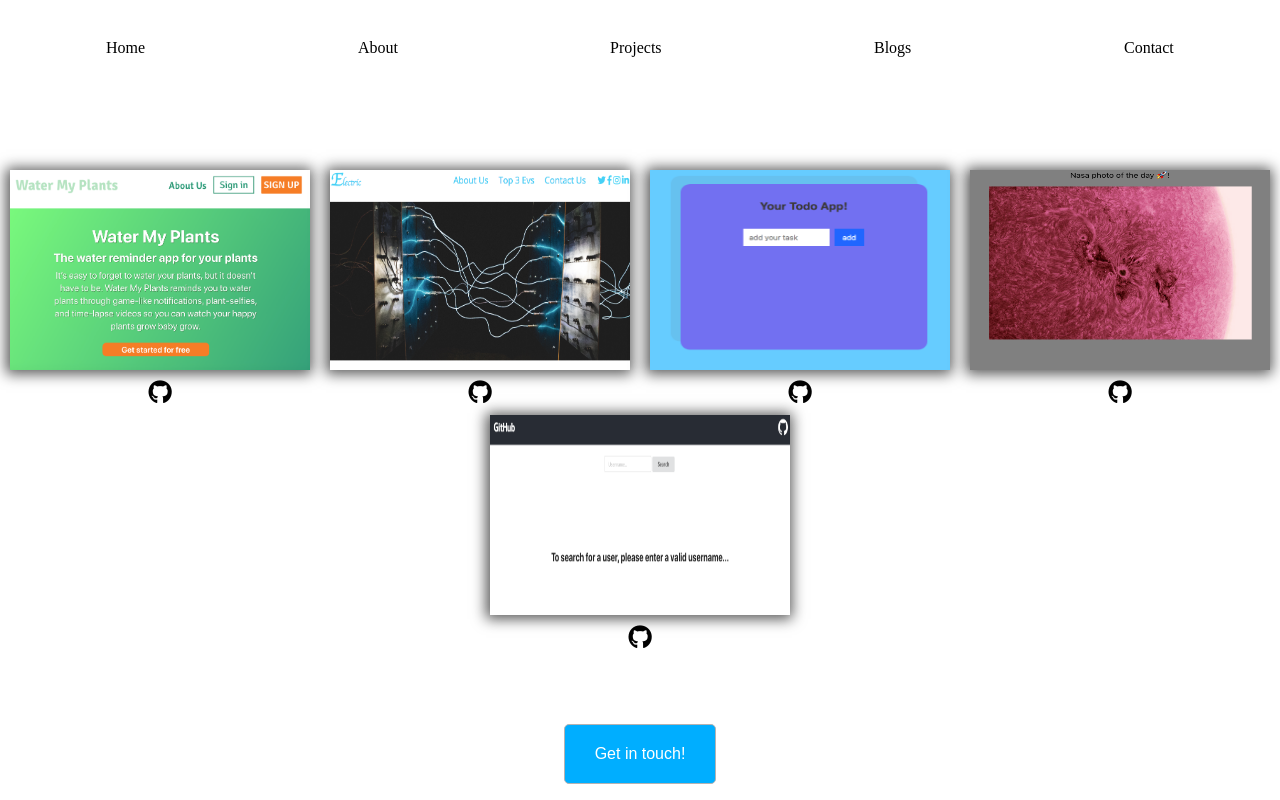
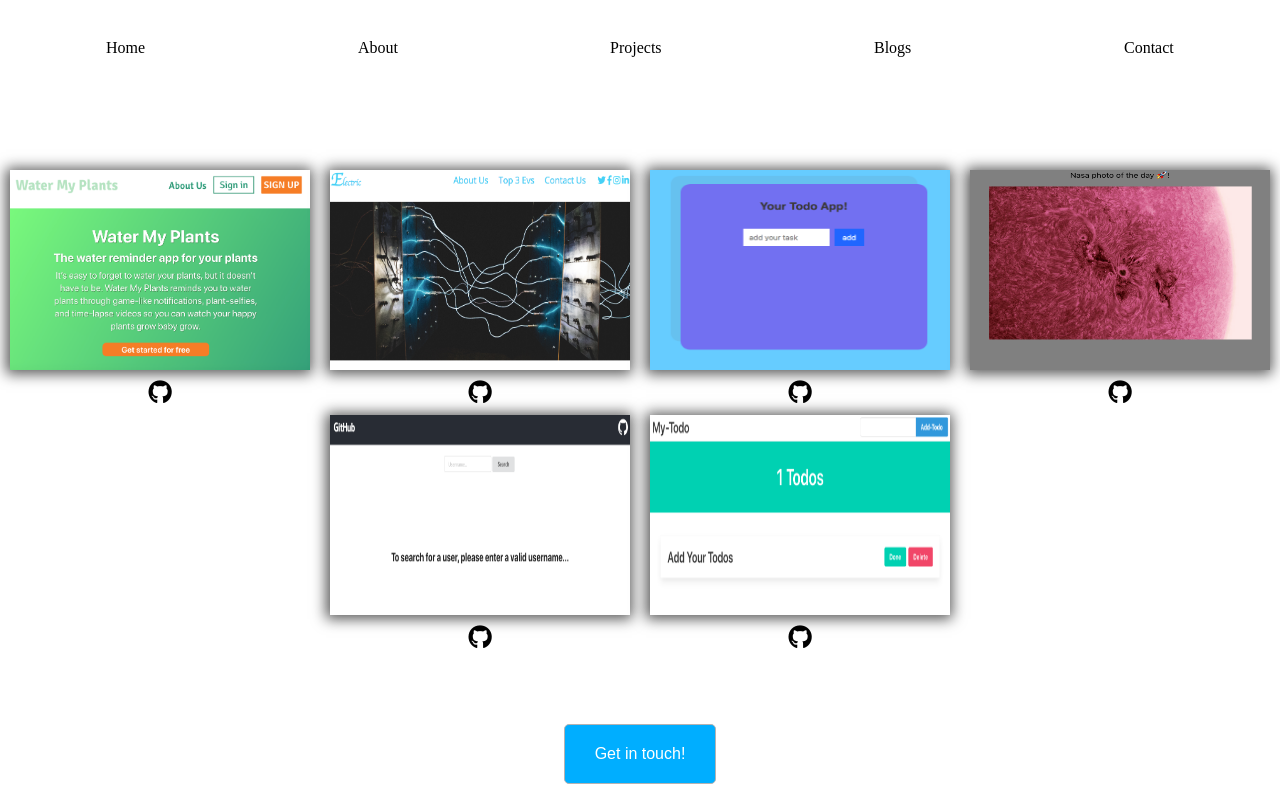
Before and after one commit to SidiOuld/Portfolio-built-with-react, a React (Create React App) app: page /projects in a window 1280 px wide. Built offline with nearby package versions, Linux system fonts and the light colour scheme.

Commit message:
added useContext todo app

```diff
--- a/src/Components/About.js
+++ b/src/Components/About.js
@@ -36,13 +36,14 @@ function About() {
         <h1>About me..</h1>
         <hr class="hr-small" />
         <p className=" animated slideInLeft about__section--animation2">
-          My mission is to create whatever I want to create and learning all the
-          languages/frameworks/libraries it needs to make it happen.
+          By day I'm an energetic support specialist at Fetch Rewards. And by
+          night...well, I enjoy working on side projects to explore new design
+          styles and coding opportunities.
         </p>
         <br />
         <p className=" animated slideInLeft about__section--animation2">
-          In my free time I enjoy working on side projects to explore new design
-          styles and coding opportunities.
+          My mission is to create whatever I want to create and learning all the
+          languages/frameworks/libraries it needs to make it happen.
         </p>
         <br />
         <h3 className=" animated slideInLeft about__section--animation3">
@@ -50,7 +51,7 @@ function About() {
         </h3>
         <p className=" animated slideInLeft about__section--animation3">
           HTML, CSS, css-animations, flex-box, css-grid, Sass,
-          Styled-components, JavaScript and React.
+          Styled-components, JavaScript, React and Jest.
         </p>
         <br />
         <h4 className=" animated slideInLeft about__section--animation4">
--- a/src/Components/Home.js
+++ b/src/Components/Home.js
@@ -45,8 +45,7 @@ function Home() {
             Hi I'm Sid..
           </h1>
           <h3 className="home__sectionOne--h3">
-            I'm passionate about minimalism design and I love creating beautiful
-            and easy to use websites!!
+            I love creating beautiful and easy to use websites!!
           </h3>
         </div>
         <div className="home__sectionTwo">
--- a/src/Components/Project.js
+++ b/src/Components/Project.js
@@ -1,13 +1,17 @@
 import React from "react";
 import "../App.css";
+import styled from "styled-components";
+
+//components
+import ContactBtn from "./Buttons/ContactBtn";
+
+//bg imgs
 import box1Img from "../Images/plante.png";
 import box2Img from "../Images/electric.png";
 import box3Img from "../Images/todo.png";
 import box4Img from "../Images/nasa.png";
 import box5Img from "../Images/github-api.png";
-
-import styled from "styled-components";
-import ContactBtn from "./Buttons/ContactBtn";
+import box6Img from "../Images/todo-app-context.png";
 
 const Container = styled.div``;
 
@@ -85,7 +89,28 @@ function Project() {
             </a>
           </div>
         </div>
+        <div className="box">
+          <a
+            href="https://todo-app-usecontext.netlify.com/"
+            target="_blank"
+            class="box"
+          >
+            <img
+              src={box6Img}
+              className="projects__container--box4 zoom "
+            ></img>
+          </a>
+          <div>
+            <a
+              href="https://github.com/SidiOuld/Todo-App-useContext"
+              target="_blank"
+            >
+              <i className="fab fa-github zoom-icon"></i>
+            </a>
+          </div>
+        </div>
       </section>
+
       <ContactBtn />
     </Container>
   );
```
Also changed, not shown: src/Images/todo-app-context.png (added).
